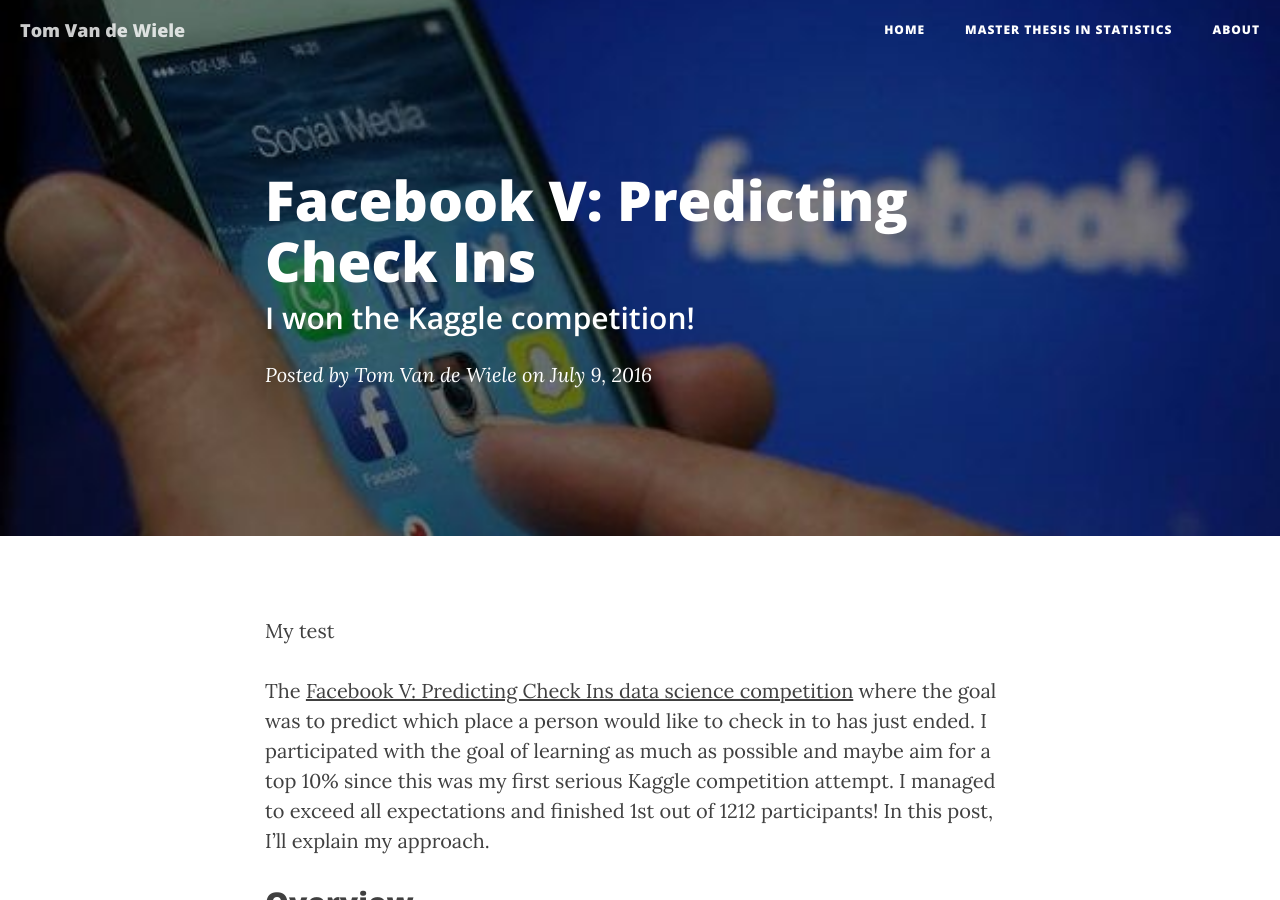
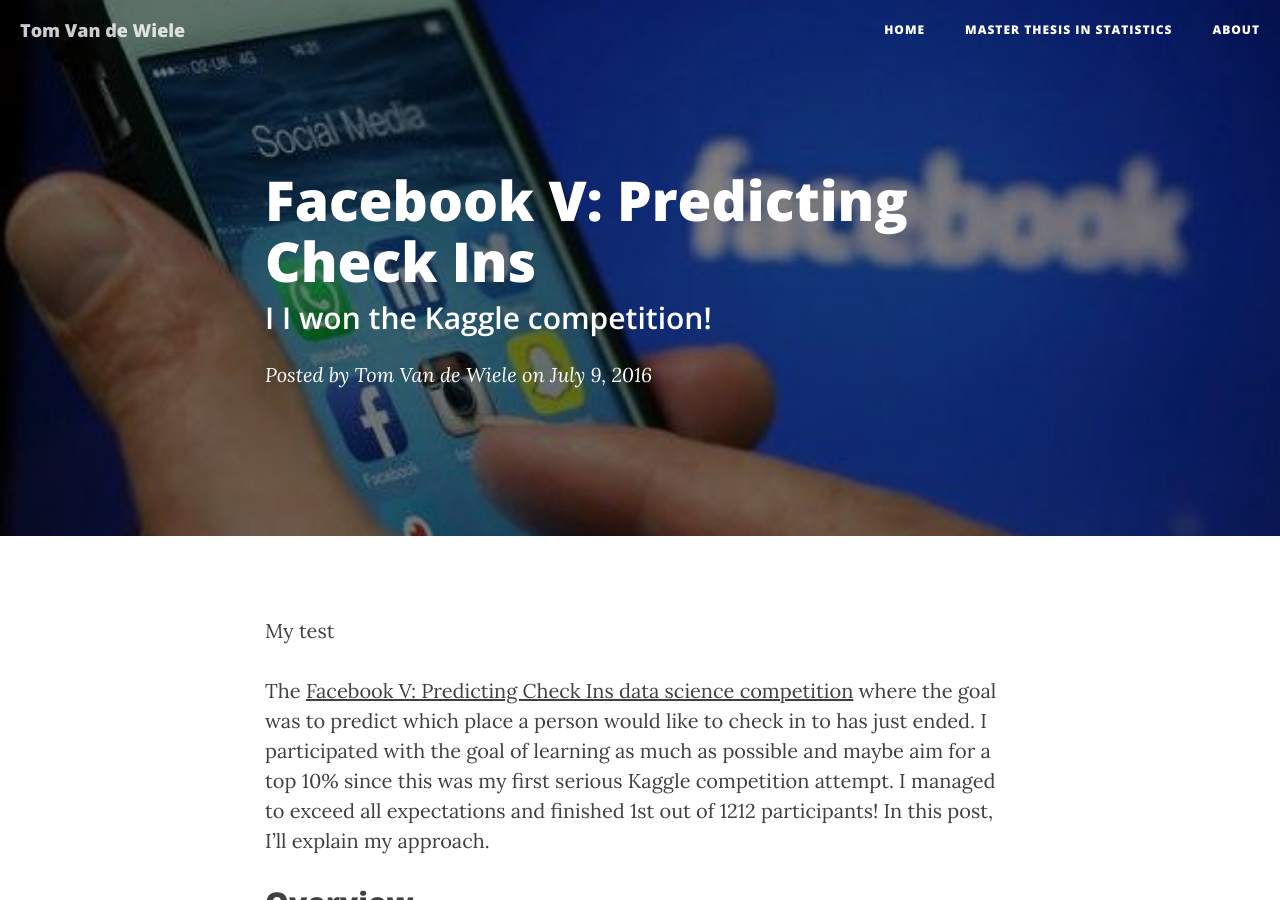
Before and after one commit to ttvand/ttvand.github.io, a Jekyll site: the page built from _posts/2016-07-09-Winning approach of the Facebook V Kaggle competition.md, in a window 1280 px wide and 900 px high. Built offline with Jekyll 4.4.1, drawn with Linux system fonts in a browser that asks for light colours; nearby versions of some CDN libraries; comment, search, counter and statistics services are not loaded; a file with an impossible date is left out.

```diff
--- a/_posts/2016-07-09-Winning approach of the Facebook V Kaggle competition.md
+++ b/_posts/2016-07-09-Winning approach of the Facebook V Kaggle competition.md
@@ -1,7 +1,7 @@
 ---
 layout: post
 title: "Facebook V: Predicting Check Ins"
-subtitle:   "I won the Kaggle competition!"
+subtitle:   "I I won the Kaggle competition!"
 date:       2016-07-09 00:00:00
 author:     "Tom Van de Wiele"
 header-img: "img/FBCheckinDark.jpg"
```
